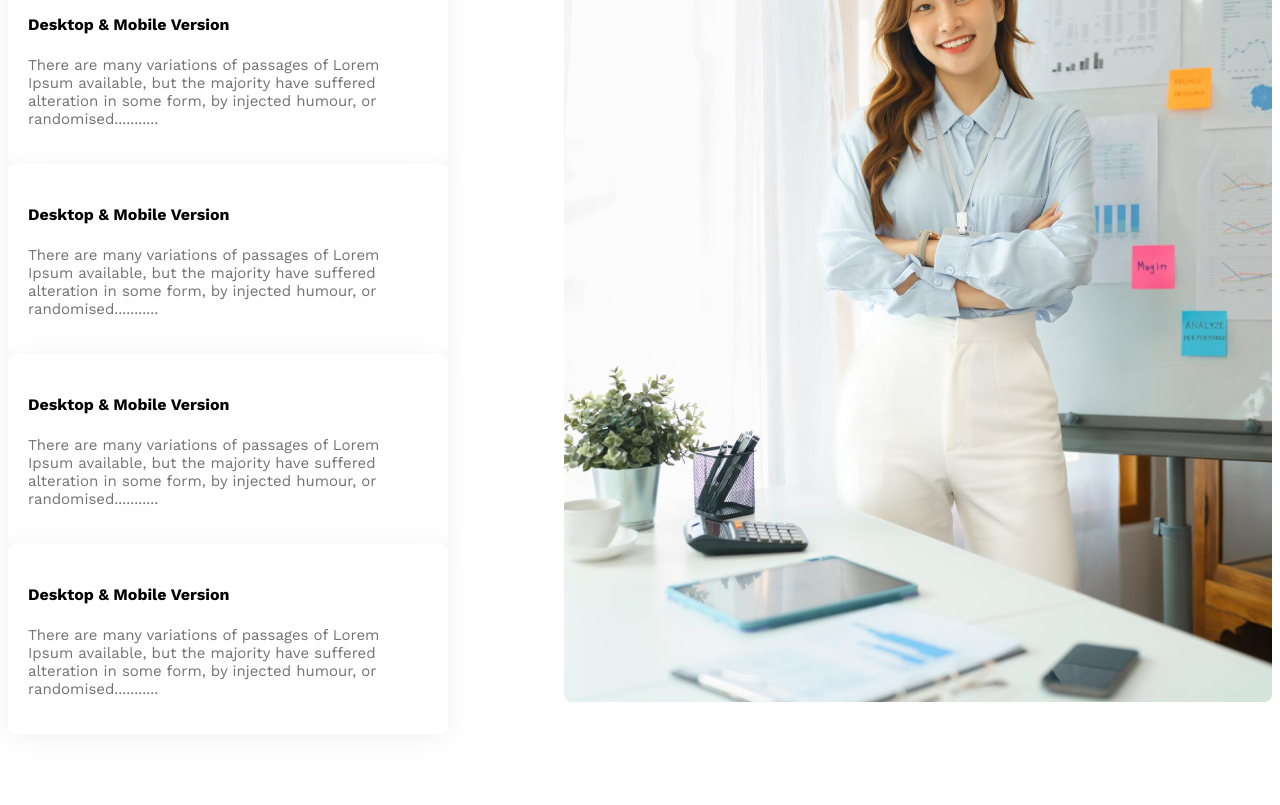
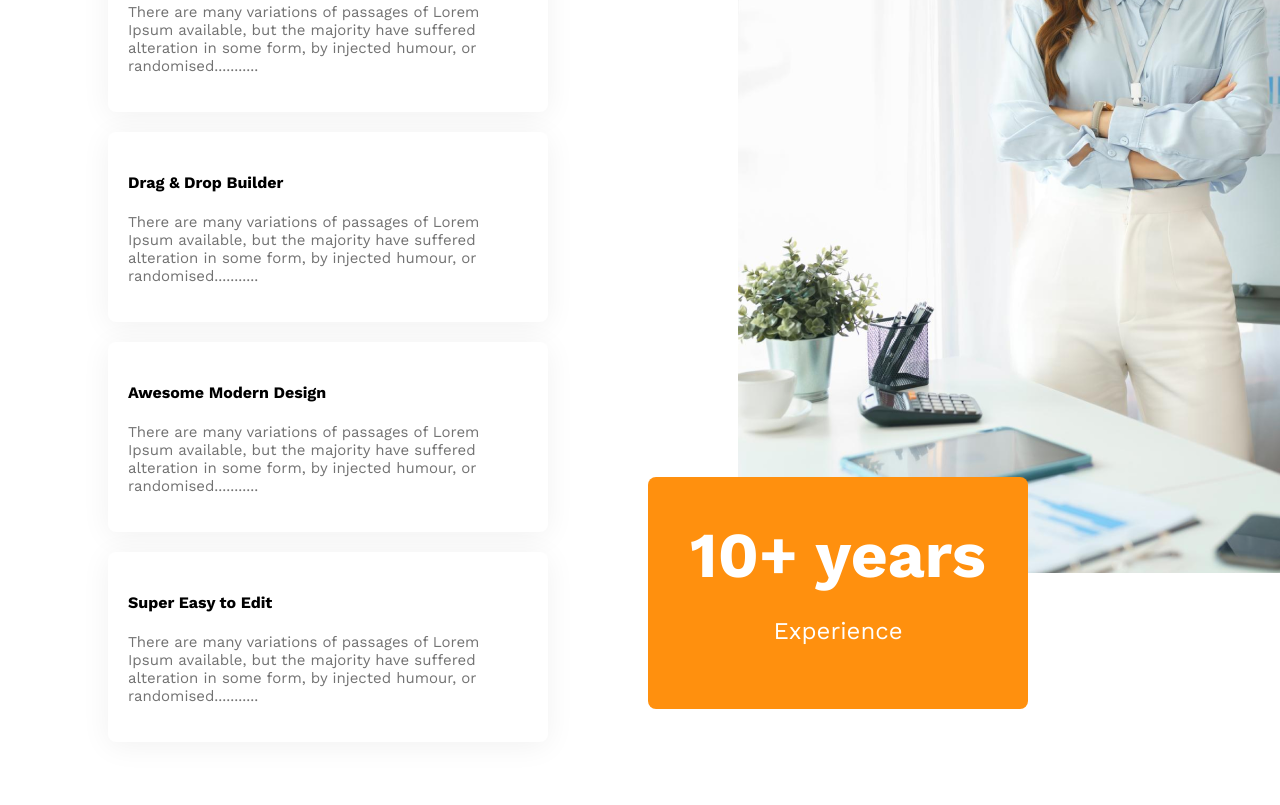
Before and after one commit to sadianila1/g3-architect-practice, a plain HTML site: page index.html in a window 1280 px wide. Shown: the part 2175-2980 px from the top of the page. Drawn offline with nearby package versions, Linux system fonts and the light colour scheme.

Commit message:
complete

```diff
--- a/index.html
+++ b/index.html
@@ -52,20 +52,24 @@
     <p class="quick-description">There are many variations of passages of Lorem Ipsum available, but the majority have suffered alteration in some form, by injected humour, or randomised...........</p>
 </div>
 <div class="feature-card">
-    <h4>Desktop & Mobile Version</h4>
+    <h4>Drag & Drop Builder</h4>
     <p class="quick-description">There are many variations of passages of Lorem Ipsum available, but the majority have suffered alteration in some form, by injected humour, or randomised...........</p>
 </div>
 <div class="feature-card">
-    <h4>Desktop & Mobile Version</h4>
+    <h4>Awesome Modern Design</h4>
     <p class="quick-description">There are many variations of passages of Lorem Ipsum available, but the majority have suffered alteration in some form, by injected humour, or randomised...........</p>
 </div>
 <div class="feature-card">
-    <h4>Desktop & Mobile Version</h4>
+    <h4>Super Easy to Edit</h4>
     <p class="quick-description">There are many variations of passages of Lorem Ipsum available, but the majority have suffered alteration in some form, by injected humour, or randomised...........</p>
 </div>
 </div>
 <div class="feature-imag">
     <img src="images/architect.png" alt="">
+    <div class="ten-years">
+        <h2>10+ years</h2>
+        <p>Experience</p>
+    </div>
 </div>
 </section>
 <!-- fact section added -->
--- a/styles/architect.css
+++ b/styles/architect.css
@@ -108,9 +108,13 @@ main{
 /* feature section styles */
 .feature{
     display: flex;
-    margin-top: 100px;
+    margin-left: 100px;
     gap: 100px;
     align-items: center;
+}
+.feature .nav-title{
+    border-left: 5px solid #FF900E;
+    padding-left: 20px;
 }
 .feature-card{
     border-radius: 8px;
@@ -119,6 +123,28 @@ box-shadow: 0px 4px 30px 0px rgba(0, 0, 0, 0.06);
 width: 400px;
 height: 150px;
 padding: 20px;
+margin-bottom: 20px;
+}
+.feature-imag img{
+    height: 90%;
+    margin-left: 90px;
+}
+.ten-years{
+    border-radius: 8px;
+background: #FF900E;
+color: #FFF;
+width: 300px;
+padding: 40px;
+text-align: center;
+position: relative;
+bottom: 100px;
+}
+.ten-years h2{
+    font-size: 4rem;
+    margin: 0;
+}
+.ten-years p{
+    font-size: 1.5rem;
 }
 /* facts section added */
 .fact-section{
@@ -185,9 +211,17 @@ padding: 40px;
     nav,
     .quick-container,
     .fact-card-container,
-    .sponsor-img-container
+    .sponsor-img-container,
+    .feature
     {
         flex-direction: column;
+    }
+    .feature-imag img{
+        width: 100%;
+        margin-left: 0px;
+    }
+    .ten-years{
+        position: static;
     }
 .sponsor-img-container{
     gap: 45px;
@@ -211,7 +245,8 @@ padding: 40px;
     nav,
     .quick-container,
     .fact-card-container,
-    .sponsor-img-container
+    .sponsor-img-container,
+    .feature
     {
         flex-direction: column;
     }
```
